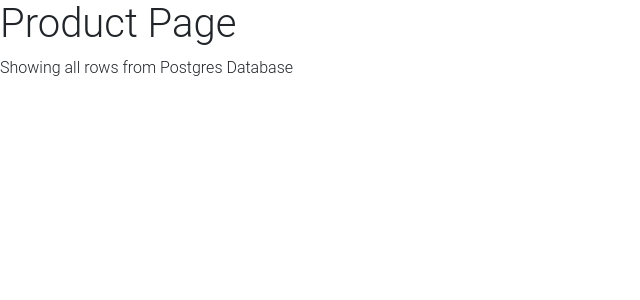
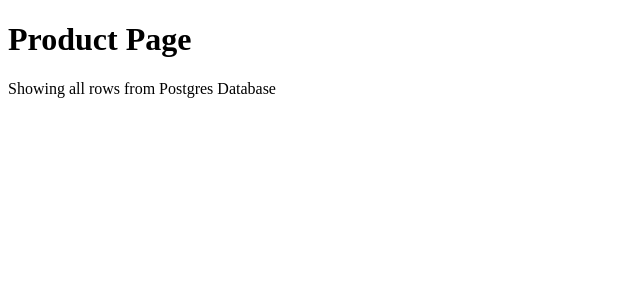
Before and after one commit to haithanh99/MyPHP, a PHP site: page /indexproduct.php in a window 1280 px wide. Shown: the top 300 px of the page, without its empty margins (0-640 px from the left). Run offline with PHP 8.4, Linux system fonts and the light colour scheme; data that the repository does not hold is empty; some libraries are stand-ins or nearby versions.

Commit message:
Update indexproduct.php

```diff
--- a/indexproduct.php
+++ b/indexproduct.php
@@ -4,15 +4,6 @@
 <head>
     <!-- Required meta tags -->
     <meta charset="utf-8">
-    <meta name="viewport" content="width=device-width, initial-scale=1, shrink-to-fit=no">
-
-    <!-- Bootstrap CSS -->
-    <link rel="stylesheet" href="https://stackpath.bootstrapcdn.com/bootstrap/4.3.1/css/bootstrap.min.css" integrity="sha384-ggOyR0iXCbMQv3Xipma34MD+dH/1fQ784/j6cY/iJTQUOhcWr7x9JvoRxT2MZw1T" crossorigin="anonymous">
-    <link rel="stylesheet" type="text/css" href="./css/customcss.css">
-    <!-- Font Awesome -->
-	<link rel="stylesheet" href="https://use.fontawesome.com/releases/v5.8.1/css/all.css">
-    <!-- Material Design Bootstrap -->
-	<link href="https://cdnjs.cloudflare.com/ajax/libs/mdbootstrap/4.8.0/css/mdb.min.css" rel="stylesheet">
     <title>Product Database</title>
   </head>
 <body>
```
